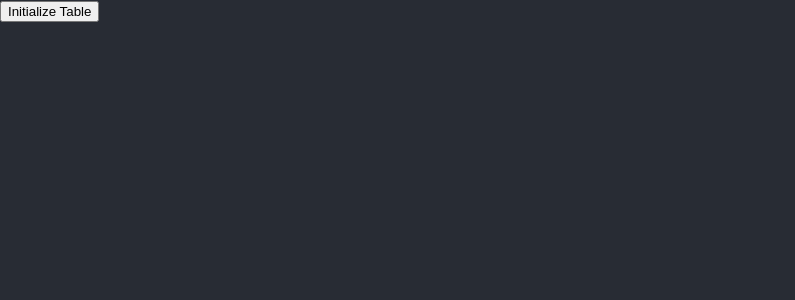
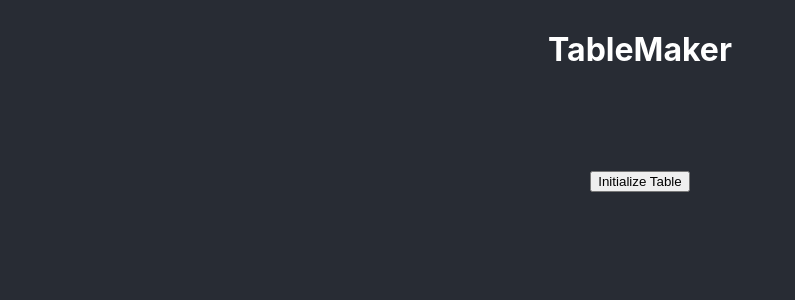
Before and after one commit to AnkushMalik/TableMaker, a React (Create React App) app: page / in a window 1280 px wide. Shown: the top 300 px of the page, without its empty margins (0-795 px from the left). Built offline with nearby package versions, Linux system fonts and the light colour scheme; the HTML template or start-up script is replaced by a standard one.

Commit message:
Add Basic styling

```diff
--- a/src/App.css
+++ b/src/App.css
@@ -1,4 +1,5 @@
 .App {
+  text-align: center;
 }
 
 .App-header {
--- a/src/components/table-maker/table-maker.component.jsx
+++ b/src/components/table-maker/table-maker.component.jsx
@@ -12,11 +12,7 @@ class TableMaker extends React.Component {
             initialized: false,
             columnscount: 0,
             colDef: [],
-            rowDef: [{
-                id: 235242,
-                coldata: ['Value1', 'value2', 'true']
-            }],
-            toUpdate: false
+            rowDef: []
         }
     }
 
@@ -54,6 +50,7 @@ class TableMaker extends React.Component {
         })
         this.setState(newState);
         document.getElementById('row-def-handler').removeAttribute('idtoupdate')
+        console.log(this.state)
     }
 
     addRow = (e) => {
@@ -102,7 +99,7 @@ class TableMaker extends React.Component {
     }
 
     render() {
-        const { initialized, columnscount, colDef, rowDef, toUpdate } = this.state
+        const { initialized, columnscount, colDef, rowDef } = this.state
         return (
             <div className='tablemaker'>
                 <div className="initt">
@@ -163,11 +160,7 @@ class TableMaker extends React.Component {
                                                 e.coldata.map((p, idx) => (
                                                     < td key={idx} >
                                                         {(() => {
-                                                            if (colDef[idx]['type'] === 'text') {
-                                                                return (
-                                                                    p
-                                                                )
-                                                            } else if (colDef[idx]['type'] === 'input') {
+                                                            if (colDef[idx]['type'] === 'input') {
                                                                 return (
                                                                     <input type='input' defaultValue={p} />
                                                                 )
@@ -178,14 +171,18 @@ class TableMaker extends React.Component {
                                                                         :
                                                                         React.createElement('input', { type: 'checkbox', defaultChecked: false })
                                                                 )
+                                                            } else {
+                                                                return (
+                                                                    p
+                                                                )
                                                             }
                                                         })()}
                                                     </td>
                                                 ))
                                             }
                                             <td>
-                                                <button onClick={this.deleteRow}>del</button>
-                                                <button onClick={this.updateRow}>upd</button>
+                                                <button onClick={this.deleteRow}>Delete</button>
+                                                <button onClick={this.updateRow}>Update</button>
                                             </td>
                                         </tr>
                                     ))) : null
--- a/src/components/table-maker/table-maker.styles.css
+++ b/src/components/table-maker/table-maker.styles.css
@@ -1,9 +1,12 @@
+.tablemaker{
+    padding: 50px;
+}
 #table-div{
     display: none;
 }
 table {
     border-collapse: collapse;
-    width: 100%;
+    width: 90%;
 }
 
 td, th {
@@ -12,6 +15,10 @@ td, th {
     padding: 8px;
 }
 
+#col-defs-div, #row-form-div{
+    padding: 30px;
+}
+
 tr:nth-child(even) {
     background-color: #8a8686;
 }
--- a/src/pages/home.component.jsx
+++ b/src/pages/home.component.jsx
@@ -1,8 +1,11 @@
 import React from 'react'
 import TableMaker from '../components/table-maker/table-maker.component'
 
+import './home.styles.css'
+
 export const HomePage = () => (
     <div className="homepage">
+        <h1> TableMaker </h1>
         <TableMaker />
     </div>
 )
--- /dev/null
+++ b/src/pages/home.styles.css
@@ -0,0 +1,4 @@
+h1{
+    padding: 30px;
+    margin-top:0;
+}
```
